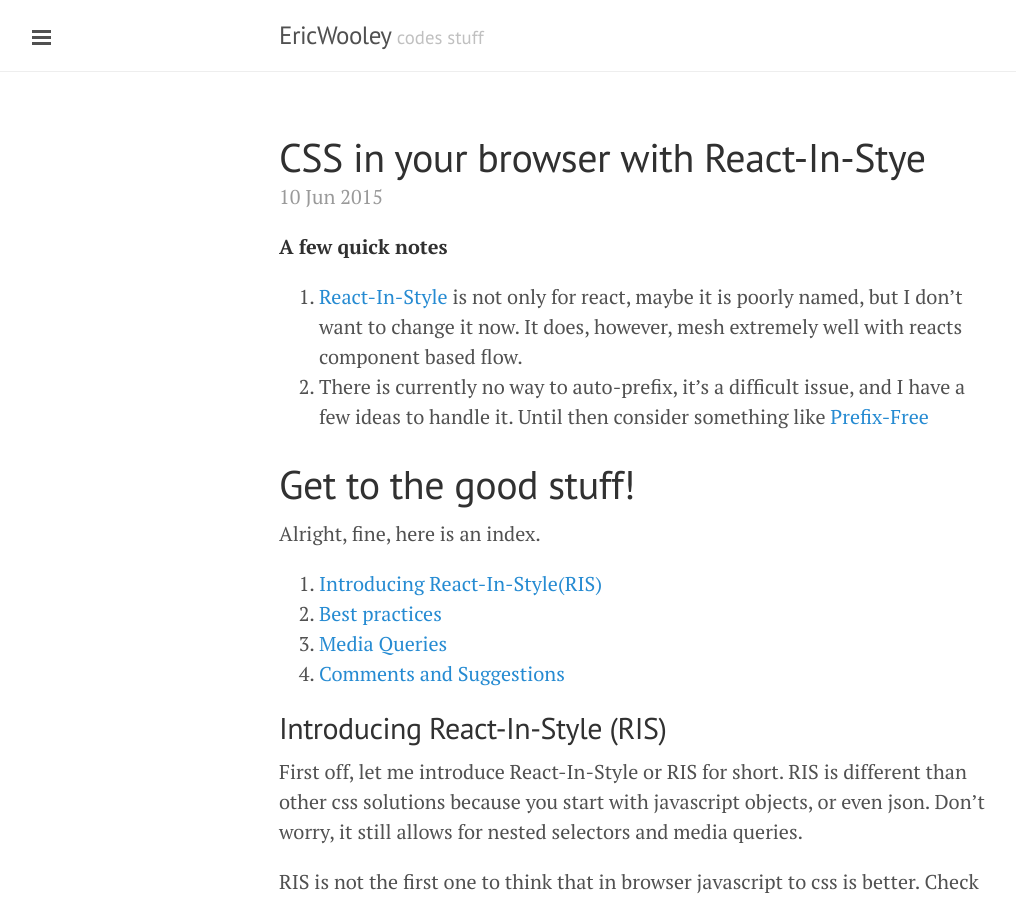
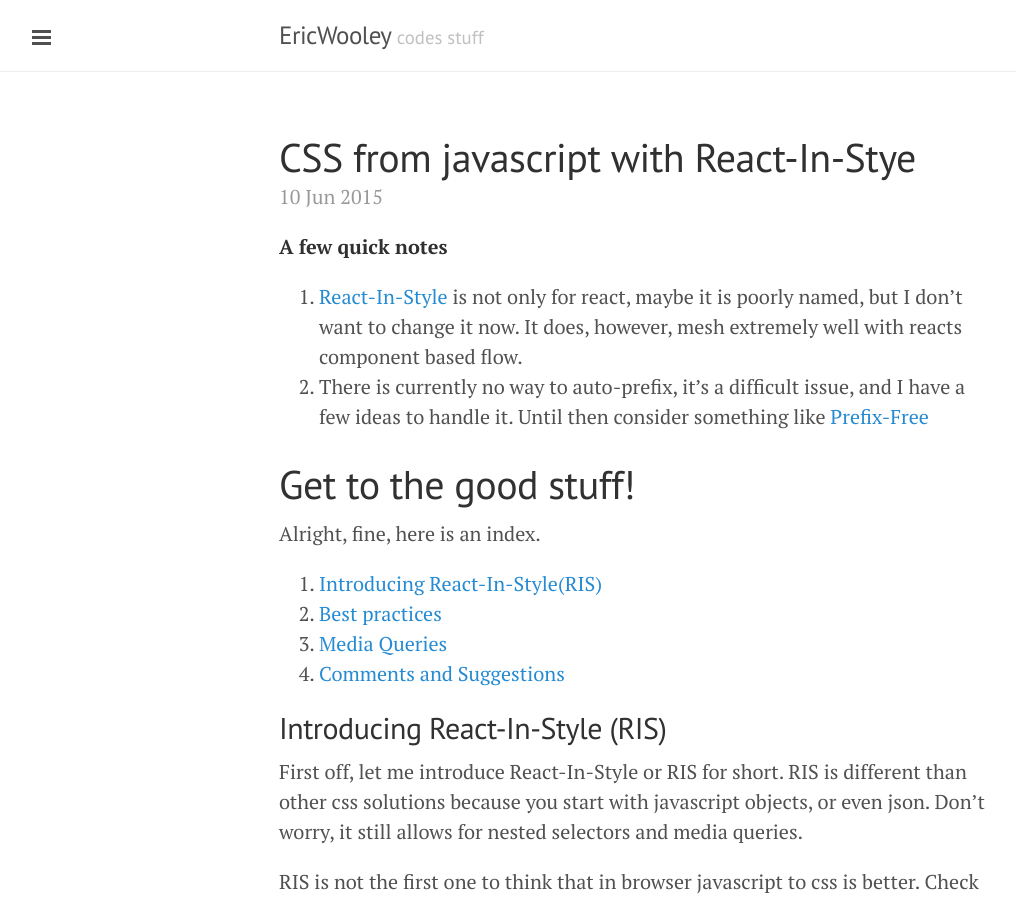
Before and after one commit to ericwooley/ericwooley.github.io, a Jekyll site: the page built from _posts/2015-7-10-React-in-Style.markdown, in a window 1280 px wide and 900 px high. Shown: the whole window, without its empty margins (1-1017 px from the left). Built offline with Jekyll 4.4.1, drawn with Linux system fonts in a browser that asks for light colours; Markdown is read by kramdown in place of the engine named in the settings; comment, search, counter and statistics services are not loaded.

Commit message:
changed title

```diff
--- a/_posts/2015-7-10-React-in-Style.markdown
+++ b/_posts/2015-7-10-React-in-Style.markdown
@@ -1,6 +1,6 @@
 ---
 layout:     post
-title:      "CSS in your browser with React-In-Stye"
+title:      "CSS from javascript with React-In-Stye"
 date:       2015-06-10 09:50:45
 categories: css sass scss react javascript minification
 comments:   true
```
